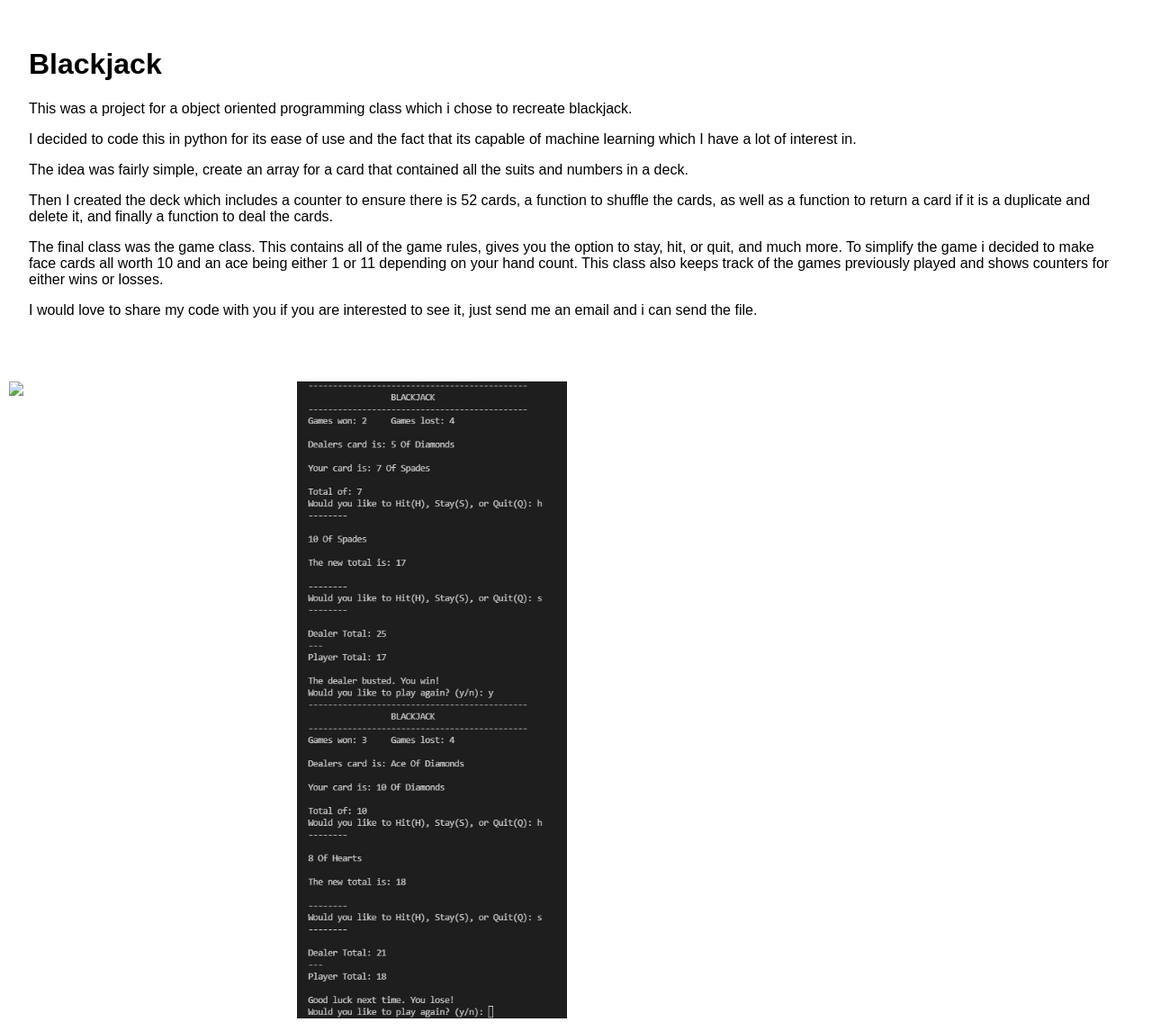
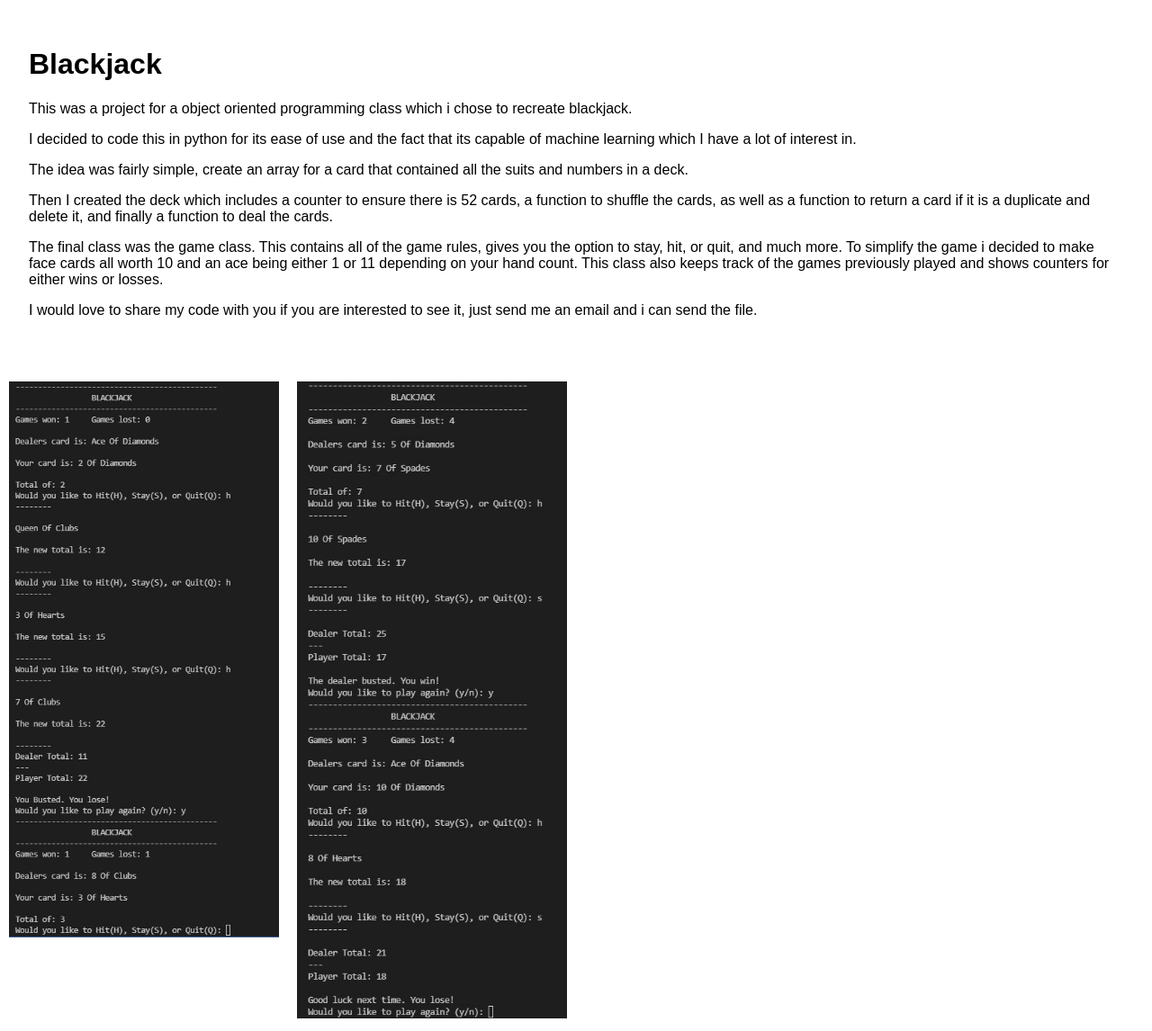
Before and after one commit to Tusk00/Tusk00.github.io, a Jekyll site: the page 1-Blackjack/index.html, which Jekyll copies as it is, in a window 1280 px wide. Shown: the whole page at 90% size. Built offline with Jekyll 4.4.1, drawn with Linux system fonts in a browser that asks for light colours.

Commit message:
Photo update

```diff
--- a/1-Blackjack/index.html
+++ b/1-Blackjack/index.html
@@ -79,10 +79,10 @@ body {
 <!-- Photo Grid -->
 <div class="row">
   <div class="column">
-    <img src="1-Blackjack/blackjack1.jpg" style="width:100%">
+    <img src="Blackjack1.jpg" style="width:100%">
   </div>
   <div class="column">
-    <img src="blackjack2.jpg" style="width:100%">
+    <img src="Blackjack2.jpg" style="width:100%">
     </div>
 </div>
 
--- a/2-Tars/Tars.html
+++ b/2-Tars/Tars.html
@@ -76,13 +76,13 @@ body {
 <!-- Photo Grid -->
 <div class="row">
   <div class="column">
-    <img src="tars1.jpg" style="width:100%">
+    <img src="Tars1.jpg" style="width:100%">
   </div>
   <div class="column">
-    <img src="tars2.jpg" style="width:100%">
+    <img src="Tars2.jpg" style="width:100%">
     </div>
     <div class="column">
-        <img src="tars3.jpg" style="width:100%">
+        <img src="Tars3.jpg" style="width:100%">
         </div>
 </div>
 
```
